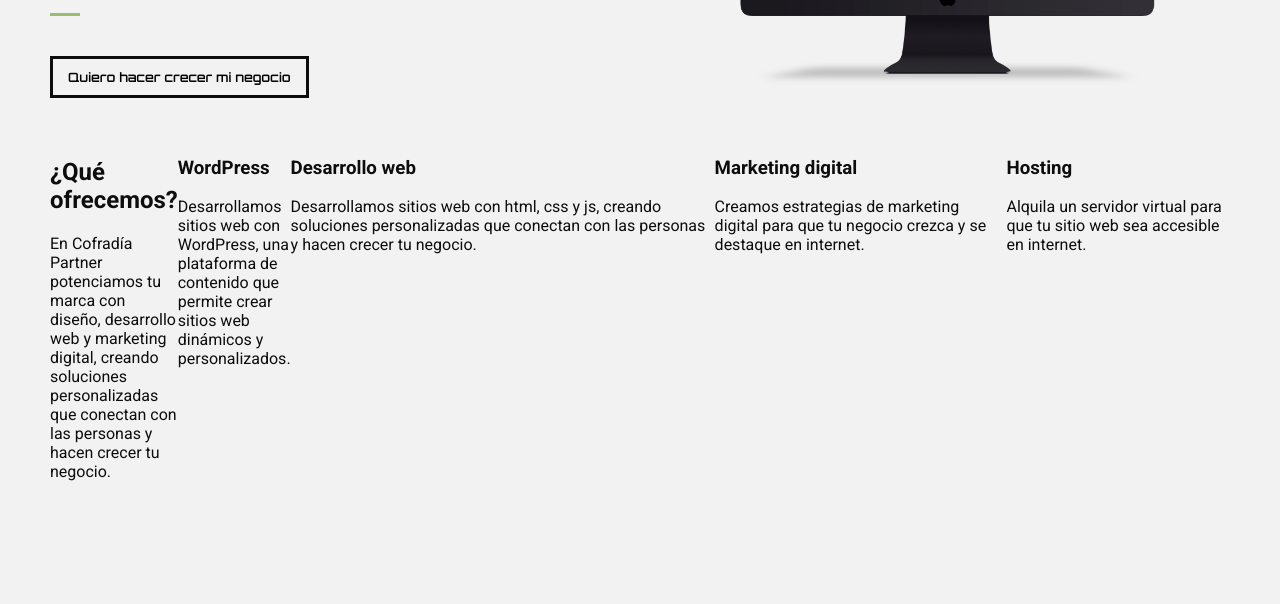
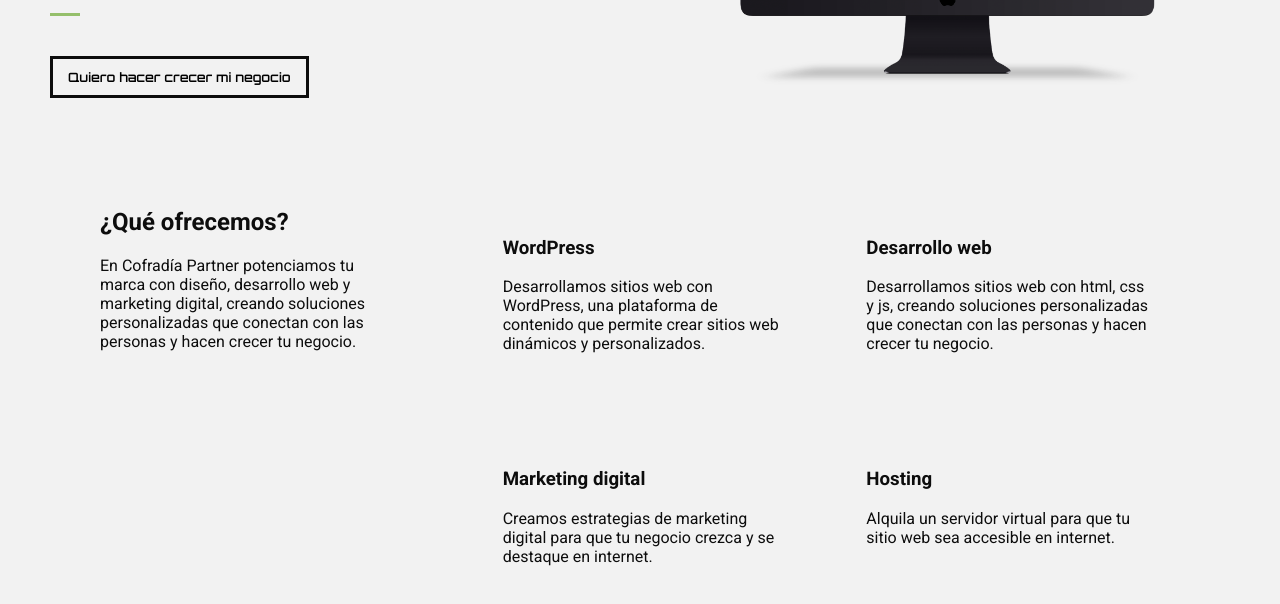
Before and after one commit to Daardev/Pagina-web-cofra, a plain HTML site: page index.html in a window 1280 px wide. Shown: the part 410-1014 px from the top of the page. Before the commit the page ends 907 px from the top, so only its background shows below. Drawn offline with Linux system fonts and the light colour scheme.

Commit message:
agregando flex-box a las cards

```diff
--- a/index.html
+++ b/index.html
@@ -57,6 +57,8 @@
               conectan con las personas y hacen crecer tu negocio.
             </p>
           </div>
+        </div>
+        <div class="intro-container2">
           <div class="intro-2">
             <h3>WordPress</h3>
             <p>
--- a/public/assets/style.css
+++ b/public/assets/style.css
@@ -1,65 +1,65 @@
 @font-face {
-    font-family: 'Orbitron';
-    src: url('../fonts/Orbitron-VariableFont_wght.ttf') format('truetype');
+  font-family: "Orbitron";
+  src: url("../fonts/Orbitron-VariableFont_wght.ttf") format("truetype");
   font-weight: 100 900;
   font-display: swap;
 }
 
 @font-face {
-    font-family: 'Roboto';
-    src: url('../fonts/Roboto-VariableFont_wdth,wght.ttf') format('truetype');
+  font-family: "Roboto";
+  src: url("../fonts/Roboto-VariableFont_wdth,wght.ttf") format("truetype");
   font-weight: 100 900;
   font-stretch: 75% 100%;
   font-display: swap;
 }
 
-  :root{
-    --color-primary: #F2F2F2;
-    --color-secondary: #0D0D0D;
-    --color-button: #95BF6B;
+:root {
+  --color-primary: #f2f2f2;
+  --color-secondary: #0d0d0d;
+  --color-button: #95bf6b;
 }
-  body{
+body {
   margin: 0px;
   padding: 0px;
   background-color: var(--color-primary);
   color: var(--color-secondary);
-    font-family: 'Roboto', sans-serif;
+  font-family: "Roboto", sans-serif;
   min-height: 100vh;
 }
-  .header{
+.header {
   display: flex;
   justify-content: flex-start;
   padding: 20px;
   width: 100%;
 }
-  .nav-header{
+.nav-header {
   display: flex;
   justify-content: center;
   align-items: center;
   width: 100%;
   position: relative;
 }
-  .logo img{
+.logo img {
   width: 100px;
 }
-  ul{
+ul {
   list-style: none;
 }
-  .menu{
+.menu {
   display: flex;
   justify-content: center;
   gap: 30px;
 }
-  .menu a{
+.menu a {
   text-decoration: none;
   color: var(--color-secondary);
 }
-  .menu a:hover{
+.menu a:hover {
   color: var(--color-button);
   transition: 0.3s;
 }
 /*main*/
-  .main-container{
+.main-container {
   display: flex;
   flex-direction: column;
   align-items: center;
@@ -68,29 +68,29 @@
   margin: 0 auto;
   min-height: 100vh;
 }
-  .section-intro{
+.section-intro {
   display: flex;
   align-items: center;
   gap: 50px;
   width: 100%;
 }
-  .div-intro{
+.div-intro {
   flex: 1;
 }
-  .div-img{
+.div-img {
   flex: 1;
   display: flex;
   justify-content: center;
   align-items: center;
   overflow: hidden;
 }
-  .div-img img{
+.div-img img {
   width: 100%;
   height: auto;
   max-height: 60vh;
   object-fit: contain;
 }
-  .hr-intro{
+.hr-intro {
   width: 30px;
   border: none;
   height: 3px;
@@ -98,17 +98,17 @@
   padding: 0px;
   background-color: var(--color-button);
 }
-  .div-intro h1{
+.div-intro h1 {
   margin: 0px;
   padding: 0px;
-    font-family: 'Roboto', sans-serif;
+  font-family: "Roboto", sans-serif;
   font-weight: 900;
   font-size: 80px;
   text-transform: uppercase;
   line-height: 1;
 }
-  .btn-intro{
-    font-family: 'Orbitron', sans-serif;
+.btn-intro {
+  font-family: "Orbitron", sans-serif;
   font-weight: 600;
   margin: 40px 0px;
   padding: 10px 15px;
@@ -117,24 +117,34 @@
   background: transparent;
   cursor: pointer;
 }
-  .btn-intro:hover{
+.btn-intro:hover {
   color: var(--color-button);
   transition: 0.3s;
   border: 3px solid var(--color-button);
 }
-  .intro{
+.intro {
   display: flex;
+  justify-content: center;
 }
-  .intro-container{
+.intro-container {
+  padding: 50px;
+}
+.intro-container2 {
   display: flex;
+  flex-direction: row;
+  flex-wrap: wrap;
+  gap: 20px;
+  padding: 50px;
 }
-  .intro-1{
-    flex: 1;
+.intro-2,
+.intro-3,
+.intro-4,
+.intro-5 {
+  flex: 0 0 calc(50% - 10px);
+  padding: 30px;
+  border-radius: 12px;
+  box-sizing: border-box;
 }
-  .intro-2{
-    flex: 1;
-  }
-
 
 /* Media Queries - Diseño Responsivo */
 
@@ -152,7 +162,7 @@
   .div-intro h1 {
     font-size: 3em;
   }
-    .div-intro p{
+  .div-intro p {
     font-size: 0.8em;
   }
 
@@ -161,7 +171,7 @@
     gap: 20px;
     padding: 20px;
   }
-    .btn-intro{
+  .btn-intro {
     font-size: 0.8em;
   }
 }
```
Lines whose indentation alone changed are shown as unchanged.
